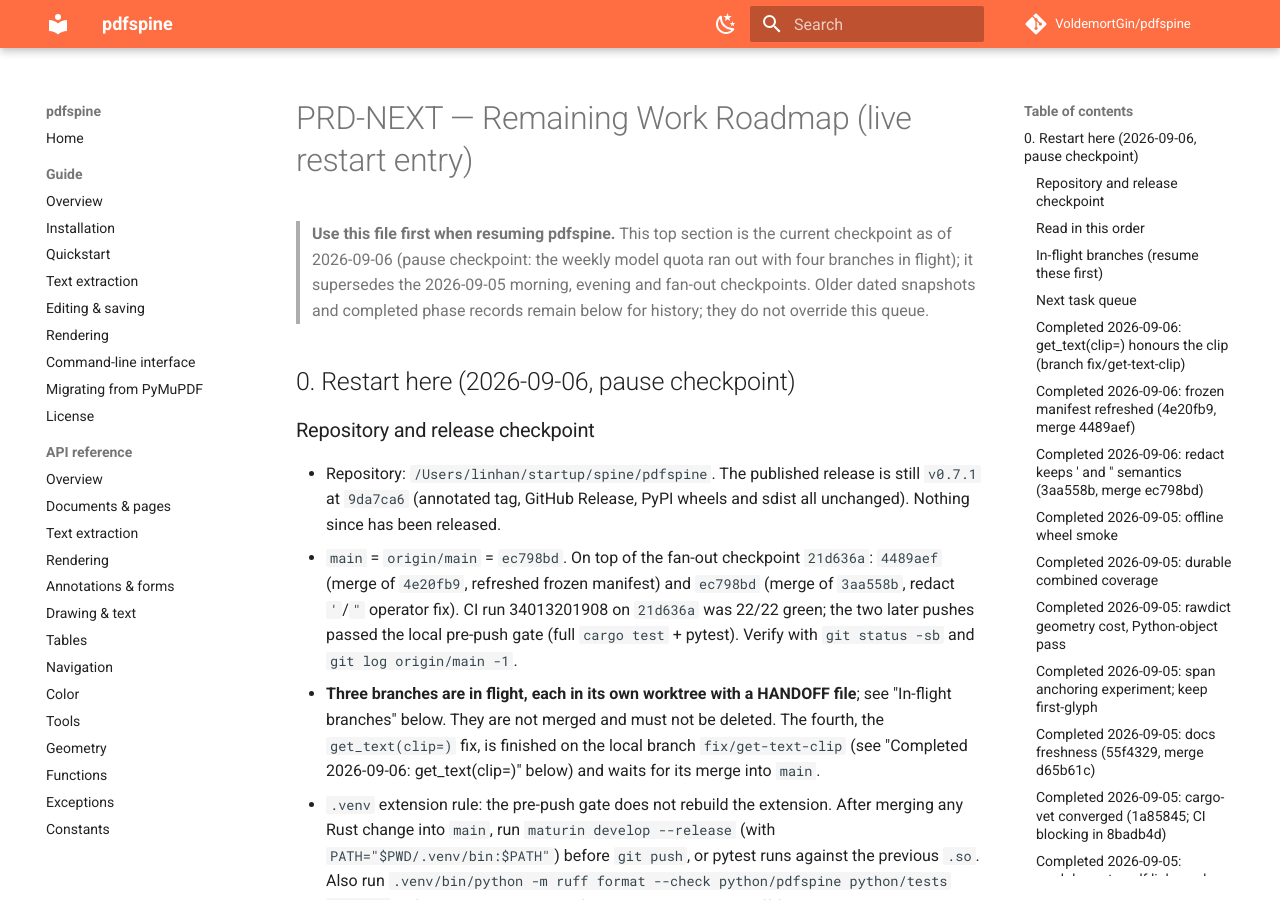
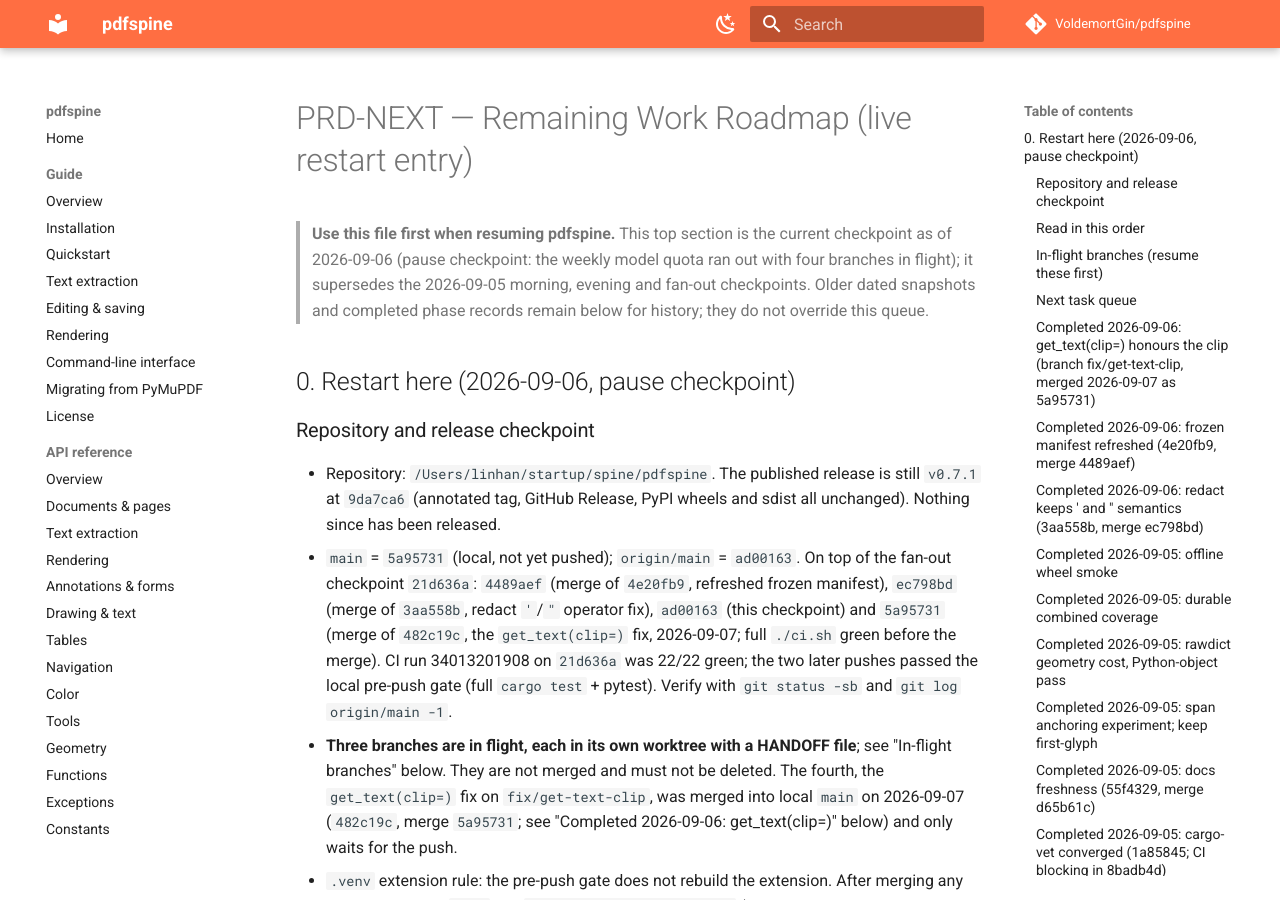
Before and after one commit to VoldemortGin/pdfspine, an MkDocs documentation site: the page built from docs/PRD-NEXT.md, in a window 1280 px wide and 900 px high. Built offline with MkDocs 1.6.1 and Material for MkDocs 9.7.7, drawn with Linux system fonts in a browser that asks for light colours; comment, search, counter and statistics services are not loaded; some of the changed text lies outside the part shown.

Commit message:
docs: update checkpoint after merging get-text clip fix
Co-Authored-By: Claude Fable 5.1 <noreply@anthropic.com>
Claude-Session: https://claude.ai/code/session_01VPvK4as31yQSEMRqxFHeCX

```diff
--- a/docs/PRD-NEXT.md
+++ b/docs/PRD-NEXT.md
@@ -13,16 +13,18 @@
 - Repository: `/Users/linhan/startup/spine/pdfspine`. The published release is still
   `v0.7.1` at `9da7ca6` (annotated tag, GitHub Release, PyPI wheels and sdist all
   unchanged). Nothing since has been released.
-- `main` = `origin/main` = `ec798bd`. On top of the fan-out checkpoint `21d636a`:
-  `4489aef` (merge of `4e20fb9`, refreshed frozen manifest) and `ec798bd` (merge of
-  `3aa558b`, redact `'`/`"` operator fix). CI run 34013201908 on `21d636a` was
-  22/22 green; the two later pushes passed the local pre-push gate (full
-  `cargo test` + pytest). Verify with `git status -sb` and `git log origin/main -1`.
+- `main` = `5a95731` (local, not yet pushed); `origin/main` = `ad00163`. On top of
+  the fan-out checkpoint `21d636a`: `4489aef` (merge of `4e20fb9`, refreshed frozen
+  manifest), `ec798bd` (merge of `3aa558b`, redact `'`/`"` operator fix), `ad00163`
+  (this checkpoint) and `5a95731` (merge of `482c19c`, the `get_text(clip=)` fix,
+  2026-09-07; full `./ci.sh` green before the merge). CI run 34013201908 on
+  `21d636a` was 22/22 green; the two later pushes passed the local pre-push gate
+  (full `cargo test` + pytest). Verify with `git status -sb` and `git log origin/main -1`.
 - **Three branches are in flight, each in its own worktree with a HANDOFF file**; see
   "In-flight branches" below. They are not merged and must not be deleted. The
-  fourth, the `get_text(clip=)` fix, is finished on the local branch
-  `fix/get-text-clip` (see "Completed 2026-09-06: get_text(clip=)" below) and
-  waits for its merge into `main`.
+  fourth, the `get_text(clip=)` fix on `fix/get-text-clip`, was merged into local
+  `main` on 2026-09-07 (`482c19c`, merge `5a95731`; see "Completed 2026-09-06:
+  get_text(clip=)" below) and only waits for the push.
 - `.venv` extension rule: the pre-push gate does not rebuild the extension. After
   merging any Rust change into `main`, run `maturin develop --release` (with
   `PATH="$PWD/.venv/bin:$PATH"`) before `git push`, or pytest runs against the previous
@@ -70,8 +72,8 @@ run the ruff check, push, and delete the worktree and branch.
 
 ### Next task queue
 
-1. **Merge `fix/get-text-clip` into `main`** (`git merge --no-ff`, rebuild `.venv`,
-   ruff check, push), then **finish the three in-flight branches** in this order:
+1. **Push `main`** (`fix/get-text-clip` is merged as `5a95731`, 2026-09-07; `.venv`
+   rebuilt, `./ci.sh` green), then **finish the three in-flight branches** in this order:
    `remove_rotation`, reading order 3/4, OCG gaps. Each has a HANDOFF with the
    exact remaining steps.
 2. **govdocs1-00074 near-blank render** (fitz SSIM 0.2654 at baseline): not started;
@@ -93,7 +95,7 @@ run the ruff check, push, and delete the worktree and branch.
    30 days before the cargo-vet trust entries expire (2027-09-05).
 8. **Continue the existing roadmap** (§4–§6 below).
 
-### Completed 2026-09-06: `get_text(clip=)` honours the clip (branch `fix/get-text-clip`)
+### Completed 2026-09-06: `get_text(clip=)` honours the clip (branch `fix/get-text-clip`, merged 2026-09-07 as `5a95731`)
 
 - The WIP branch `17dd57d` (`macstudio/adf6ef49d2e5f6b57`) was merged onto `main`
   `ad00163` and finished; `HANDOFF-clip.md` is deleted. `pdf_text::clip_textpage`
```
